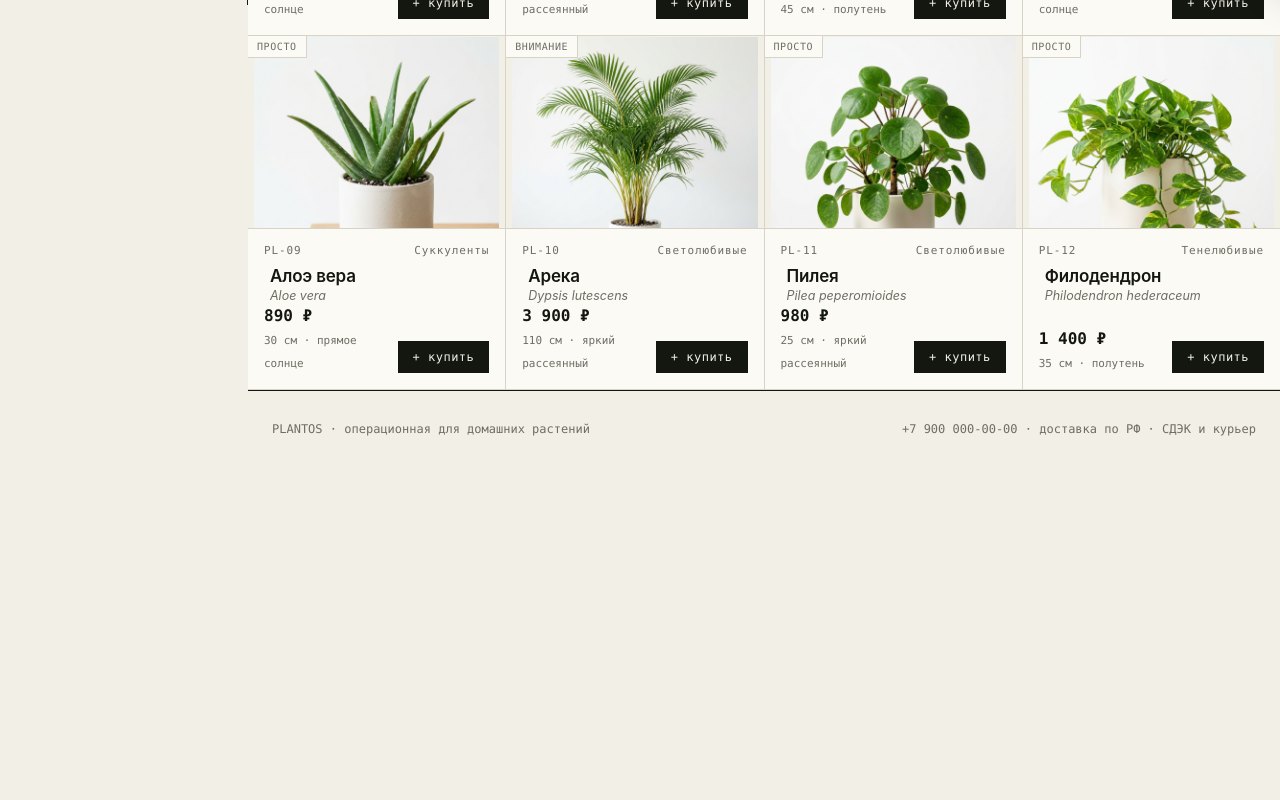
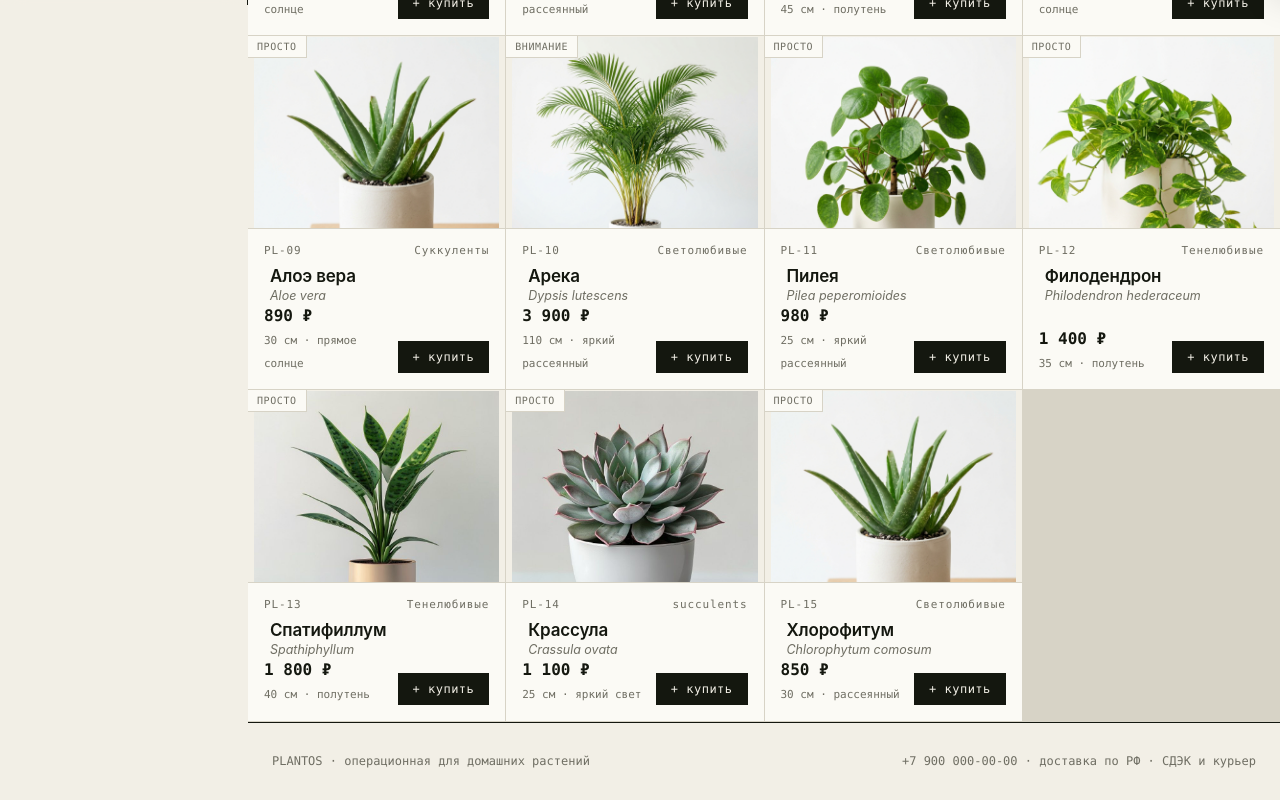
Before and after one commit to artemmm444/plantos-shop, a React (Vite) app: page / in a window 1280 px wide. Shown: the part 797-1597 px from the top of the page. Before the commit the page ends 1266 px from the top, so only its background shows below. Built offline with nearby package versions, Linux system fonts and the light colour scheme; the HTML template or start-up script is replaced by a standard one.

Commit message:
feat: add more products to fill grid space

```diff
--- a/src/catalog.js
+++ b/src/catalog.js
@@ -102,4 +102,25 @@ export const PLANTS = [
     image: './plants/pl-12.jpg',
     desc: 'Ампельные сердцевидные листья, пускает плети. Растёт в полутени и прощает нерегулярный полив.',
   },
+  {
+    id: 'pl-13', code: 'PL-13', name: 'Спатифиллум', latin: 'Spathiphyllum',
+    category: 'shade', price: 1800, light: 'полутень', height: '40 см',
+    water: 'раз в 5 дней', difficulty: 'просто', leaf: 'long',
+    image: './plants/pl-03.jpg',
+    desc: 'Женское счастье. Очищает воздух и цветет белыми "парусами".'
+  },
+  {
+    id: 'pl-14', code: 'PL-14', name: 'Крассула', latin: 'Crassula ovata',
+    category: 'succulents', price: 1100, light: 'яркий свет', height: '25 см',
+    water: 'раз в 14 дней', difficulty: 'просто', leaf: 'round',
+    image: './plants/pl-05.jpg',
+    desc: 'Толстянка или денежное дерево. Неприхотливый суккулент.'
+  },
+  {
+    id: 'pl-15', code: 'PL-15', name: 'Хлорофитум', latin: 'Chlorophytum comosum',
+    category: 'light', price: 850, light: 'рассеянный', height: '30 см',
+    water: 'раз в 7 дней', difficulty: 'просто', leaf: 'long',
+    image: './plants/pl-09.jpg',
+    desc: 'Самый неприхотливый цветок, отлично фильтрует воздух.'
+  }
 ]
```
